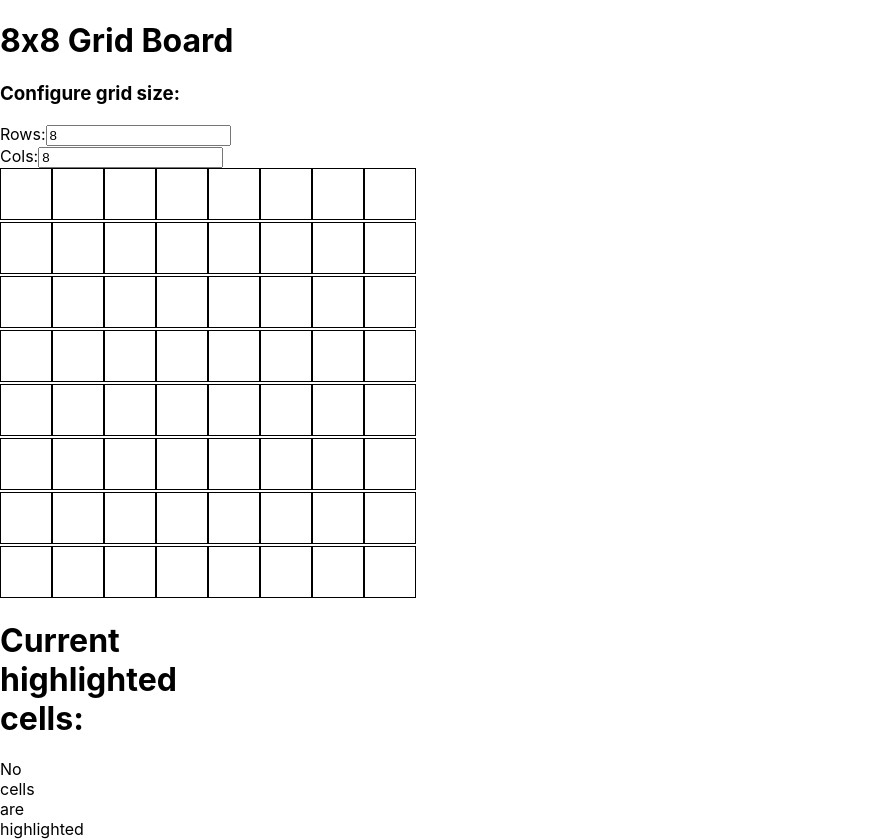
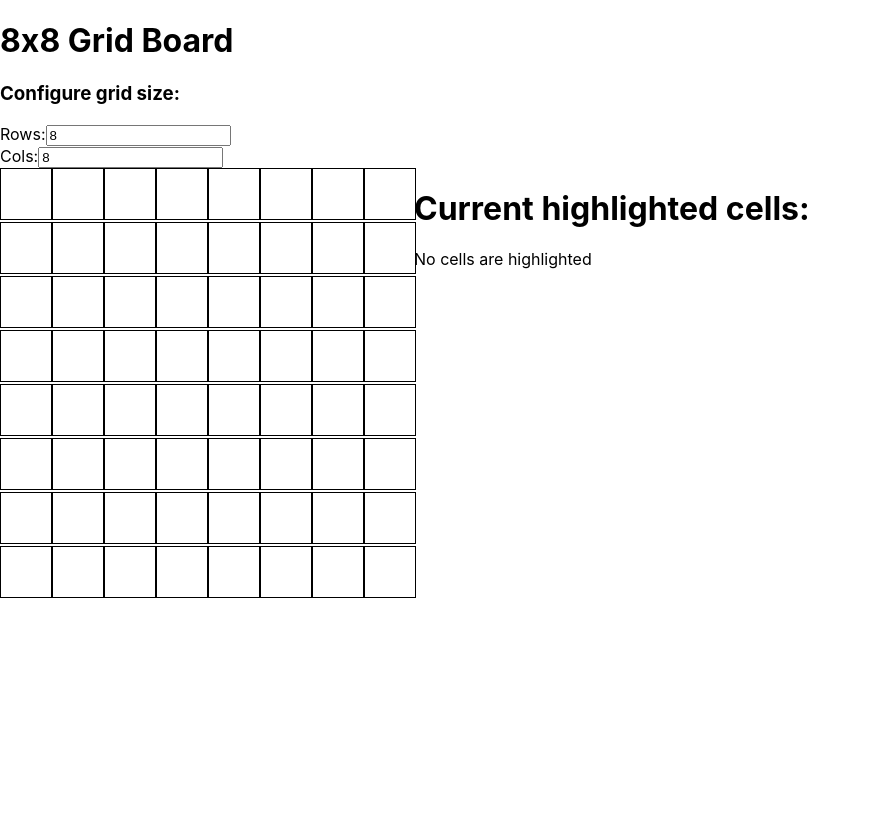
Before and after one commit to hynguyen2610/react-grid, a React (Create React App) app: page / in a window 1280 px wide. Shown: the whole page, without its empty margins (0-870 px from the left). After the commit the page ends 800 px from the top, so only its background shows below. Built offline with nearby package versions, Linux system fonts and the light colour scheme.

Commit message:
Display the result on the right side of grid

```diff
--- a/src/App.js
+++ b/src/App.js
@@ -76,6 +76,7 @@ class Grid extends Component {
 
   render() {
     return (
+      <div style={{ display: "flex", flexDirection: "row" }}>
         <div style={{ display: "grid", gridTemplateColumns: `repeat(${this.props.cols}, 50px)`, gap: "2px" }}>
           {this.state.grid.map((row, rowIndex) =>
             row.map((cellColor, colIndex) => (
@@ -88,6 +89,7 @@ class Grid extends Component {
               />
             ))
           )}
+        </div>
         {/* Pass highlightedCells to the Announcement component */}
         <Announcement highlightedCells={this.state.highlightedCells} />
       </div>
```
Lines whose indentation alone changed are shown as unchanged.
